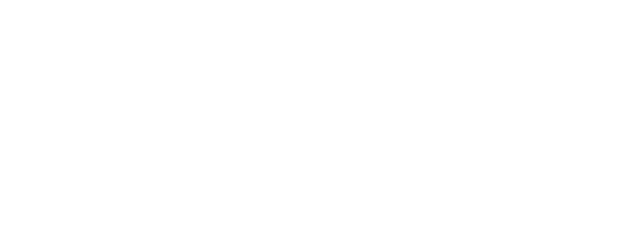
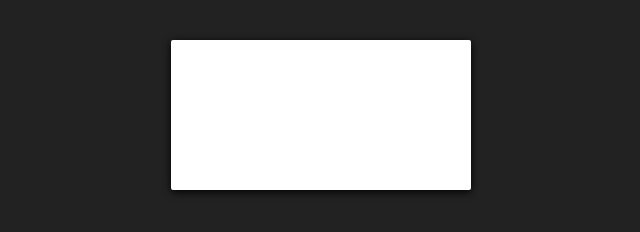
Before and after one commit to tkers/straying-alive, a website with bundled scripts: page index.html in a window 1280 px wide. Shown: the whole page, without its empty margins (319-959 px from the left). Built offline with nearby package versions, Linux system fonts and the light colour scheme.

Commit message:
Style canvas

```diff
--- a/index.html
+++ b/index.html
@@ -5,6 +5,23 @@
     <meta charset="utf-8" />
     <meta name="viewport" content="initial-scale=1.0, user-scalable=no" />
     <script type="text/javascript" src="dist/game.js"></script>
+    <style type="text/css">
+      html,
+      body {
+        padding: 0;
+        margin: 0;
+      }
+      body {
+        background-color: #222;
+        text-align: center;
+        margin-top: 40px;
+      }
+      #root {
+        background-color: #fff;
+        box-shadow: 0 2px 8px #000;
+        border-radius: 2px;
+      }
+    </style>
   </head>
   <body>
     <canvas id="root"></canvas>
```
